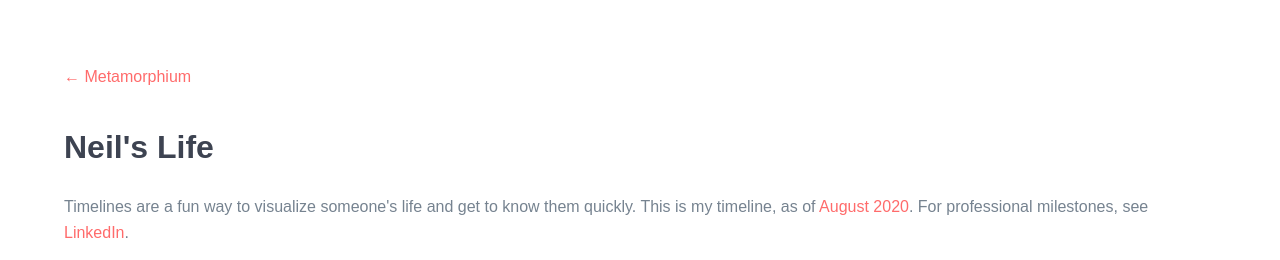
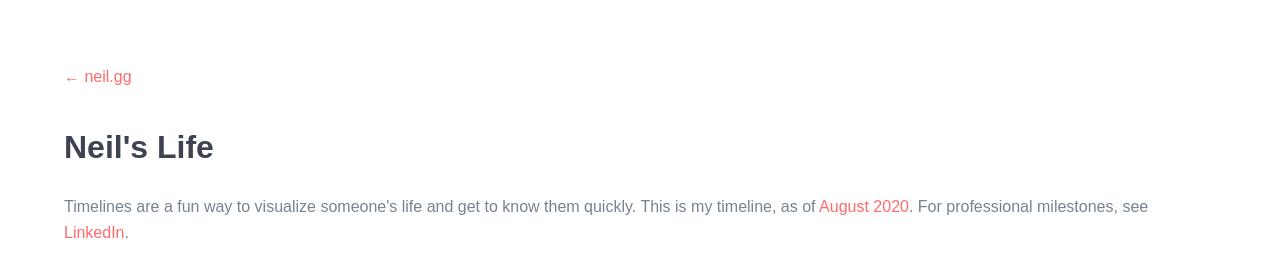
Before and after one commit to neilgupta/timeliner, a Jekyll site: the page built from index.html, in a window 1280 px wide and 900 px high. Shown: the top 260 px of the window. Built offline with Jekyll 4.4.1, drawn with Linux system fonts in a browser that asks for light colours.

Commit message:
replace metamorphium with neil.gg

```diff
--- a/CNAME
+++ b/CNAME
@@ -1 +1 @@
-timeline.metamorphium.com
+timeline.neil.gg
--- a/_config.yml
+++ b/_config.yml
@@ -7,8 +7,8 @@ linkedin: https://www.linkedin.com/in/guptaneil/
 # Show a link at the top of your timeline to your main personal site
 # Comment this out to disable
 personal_site:
-  url: https://metamorphium.com
-  title: Metamorphium
+  url: https://neil.gg
+  title: neil.gg
 # show today marker at end of timeline
 show_today: true
 
@@ -37,7 +37,7 @@ periods:
     - August 2007: "📱 Neil gets the first iPhone. People make fun of him for spending $600 on a phone."
     - August 2008: "✈️ Neil moves to Chicago."
     - November 2009: >-
-        📷 Neil gets a DSLR camera and picks up <a href="https://photos.metamorphium.com" target="_blank" rel="noopener"
+        📷 Neil gets a DSLR camera and picks up <a href="https://photos.neil.gg" target="_blank" rel="noopener"
         title="See some of my photos">photography as a hobby</a>.
   - name: 2010's
     events:
--- a/_layouts/base.html
+++ b/_layouts/base.html
@@ -8,7 +8,7 @@
   <meta name="description" content="Learn about my life with my timeline!"/>
   <meta name="viewport" content="width=device-width, initial-scale=1">
   <link rel="shortcut icon" type="image/png" href="/favicon.png">
-  <script async defer data-domain="timeline.metamorphium.com" src="https://stats.metamorphium.com/js/index.js"></script>
+  <script async defer data-domain="timeline.metamorphium.com" src="https://p.neil.gg/js/index.js"></script>
   <style>
     {% include main.css %}
   </style>
```
Also changed, not shown: README.md.
